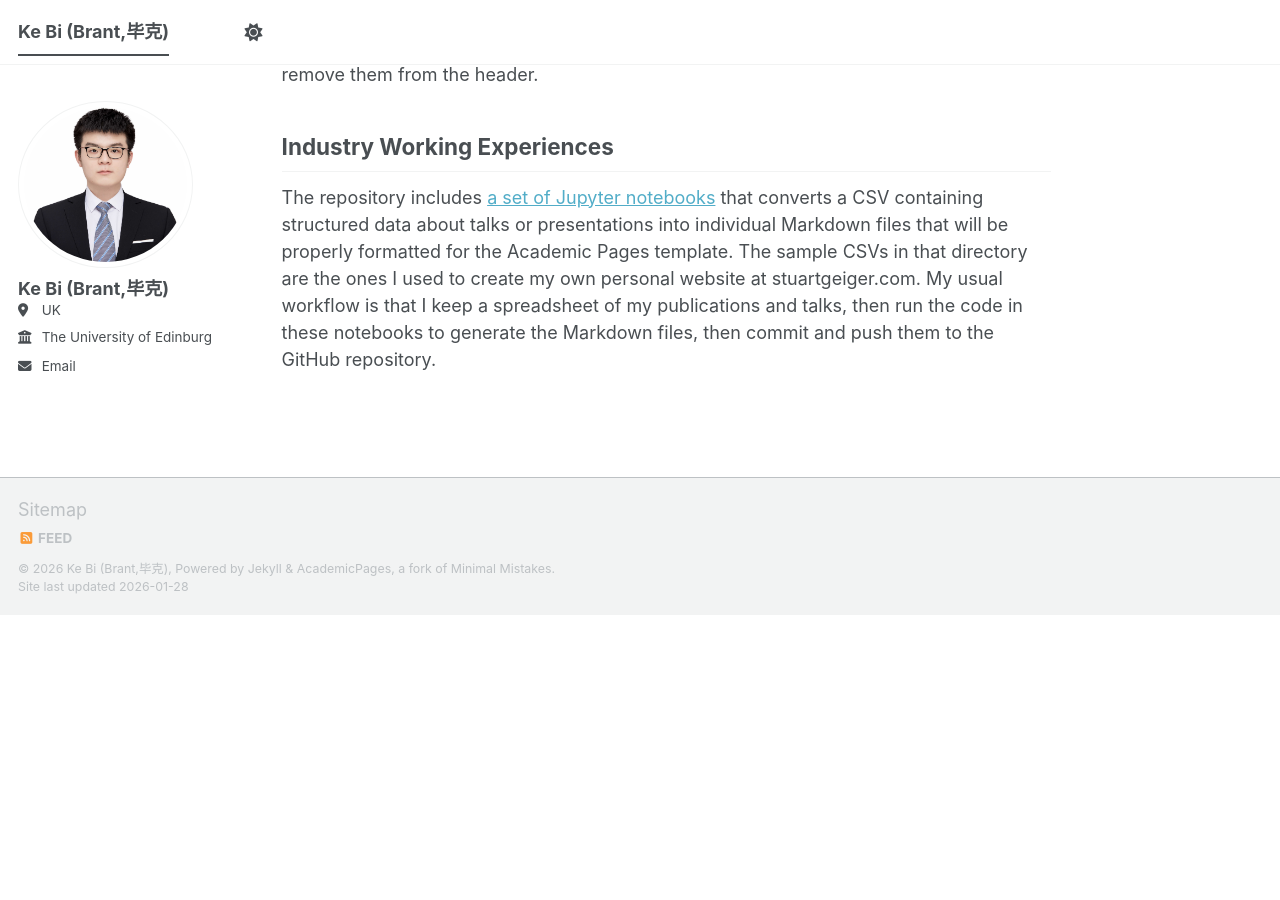
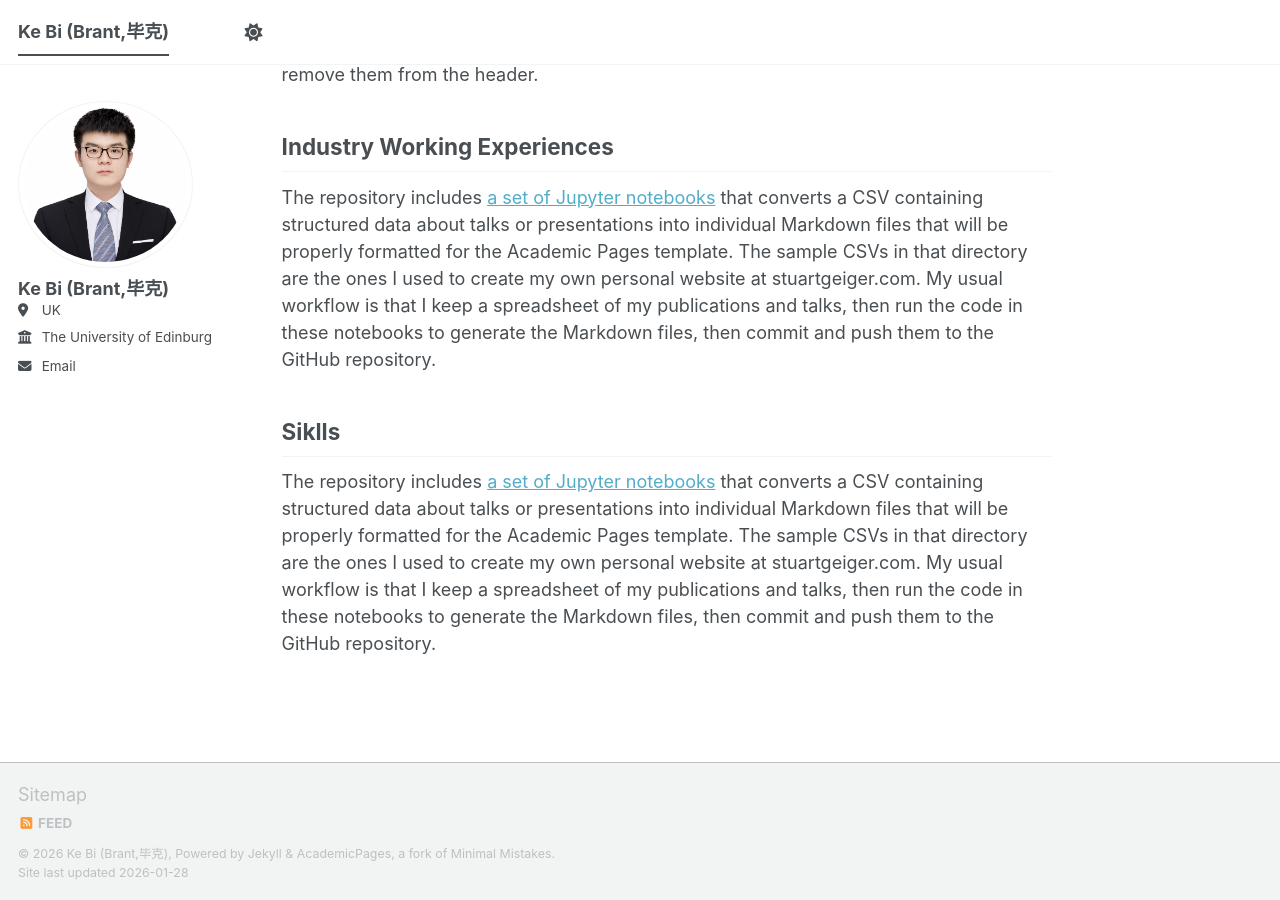
Before and after one commit to brant1868/brant1868.github.io, a Jekyll site: the page built from _pages/about.md, in a window 1280 px wide and 900 px high, scrolled down 1361 px. Built offline with Jekyll 4.4.1, drawn with Linux system fonts in a browser that asks for light colours; a script bundle is joined from its source files by our own code; library files that are not in the unit come from our copies; before the commit the page ends 1976 px from its top, so only the background shows below that.

Commit message:
Update about.md

```diff
--- a/_pages/about.md
+++ b/_pages/about.md
@@ -37,3 +37,9 @@
 ------
 The repository includes [a set of Jupyter notebooks](https://github.com/academicpages/academicpages.github.io/tree/master/markdown_generator
 ) that converts a CSV containing structured data about talks or presentations into individual Markdown files that will be properly formatted for the Academic Pages template. The sample CSVs in that directory are the ones I used to create my own personal website at stuartgeiger.com. My usual workflow is that I keep a spreadsheet of my publications and talks, then run the code in these notebooks to generate the Markdown files, then commit and push them to the GitHub repository.
+
+
+Siklls
+------
+The repository includes [a set of Jupyter notebooks](https://github.com/academicpages/academicpages.github.io/tree/master/markdown_generator
+) that converts a CSV containing structured data about talks or presentations into individual Markdown files that will be properly formatted for the Academic Pages template. The sample CSVs in that directory are the ones I used to create my own personal website at stuartgeiger.com. My usual workflow is that I keep a spreadsheet of my publications and talks, then run the code in these notebooks to generate the Markdown files, then commit and push them to the GitHub repository.
```
